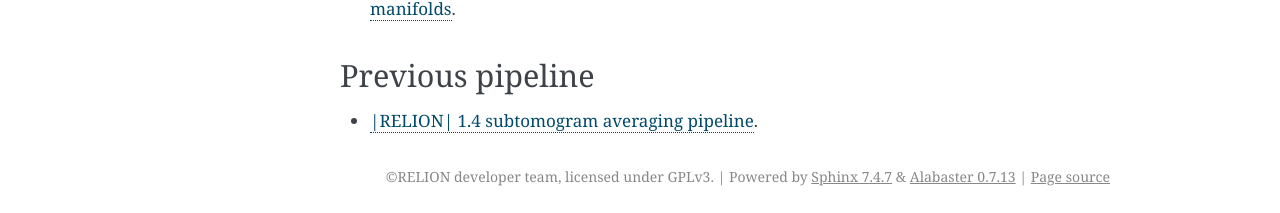
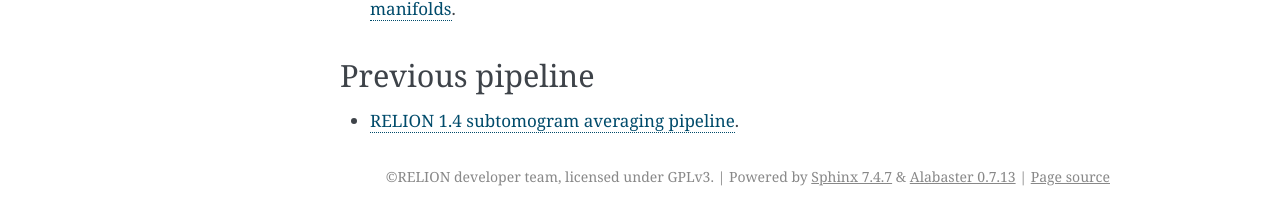
Before and after one commit to 3dem/relion-documents, a Sphinx documentation site: the page built from source/Reference/STA/index.rst, in a window 1280 px wide. Shown: the part 1392-1605 px from the top of the page. Built offline with Sphinx 7.4.7, drawn with Linux system fonts in a browser that asks for light colours.

Commit message:
Removing marks

```diff
--- a/source/Reference/STA/index.rst
+++ b/source/Reference/STA/index.rst
@@ -77,4 +77,4 @@ Utility programs
 Previous pipeline
 -----------------
 
-- :ref:`|RELION| 1.4 subtomogram averaging pipeline <sec_sta_relion1.4>`.
+- :ref:`RELION 1.4 subtomogram averaging pipeline <sec_sta_relion1.4>`.
```
